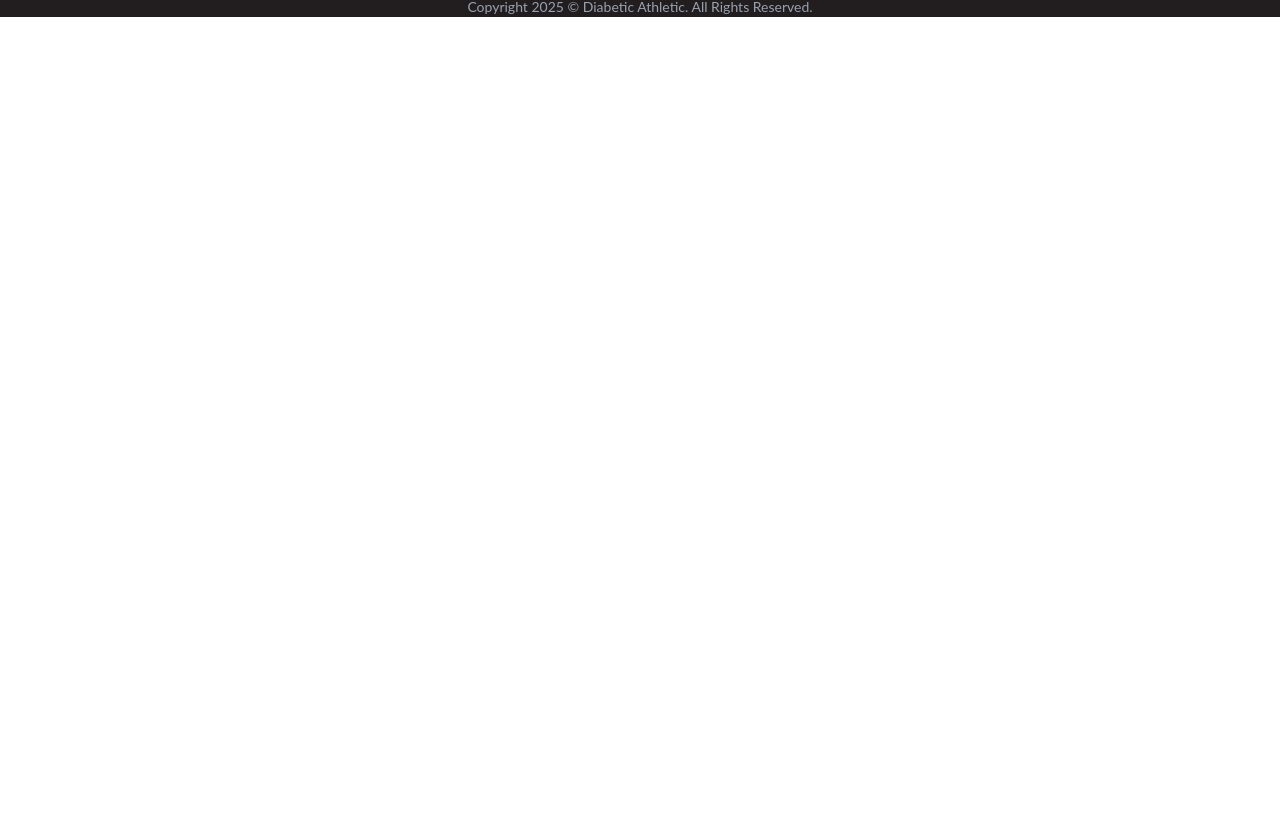
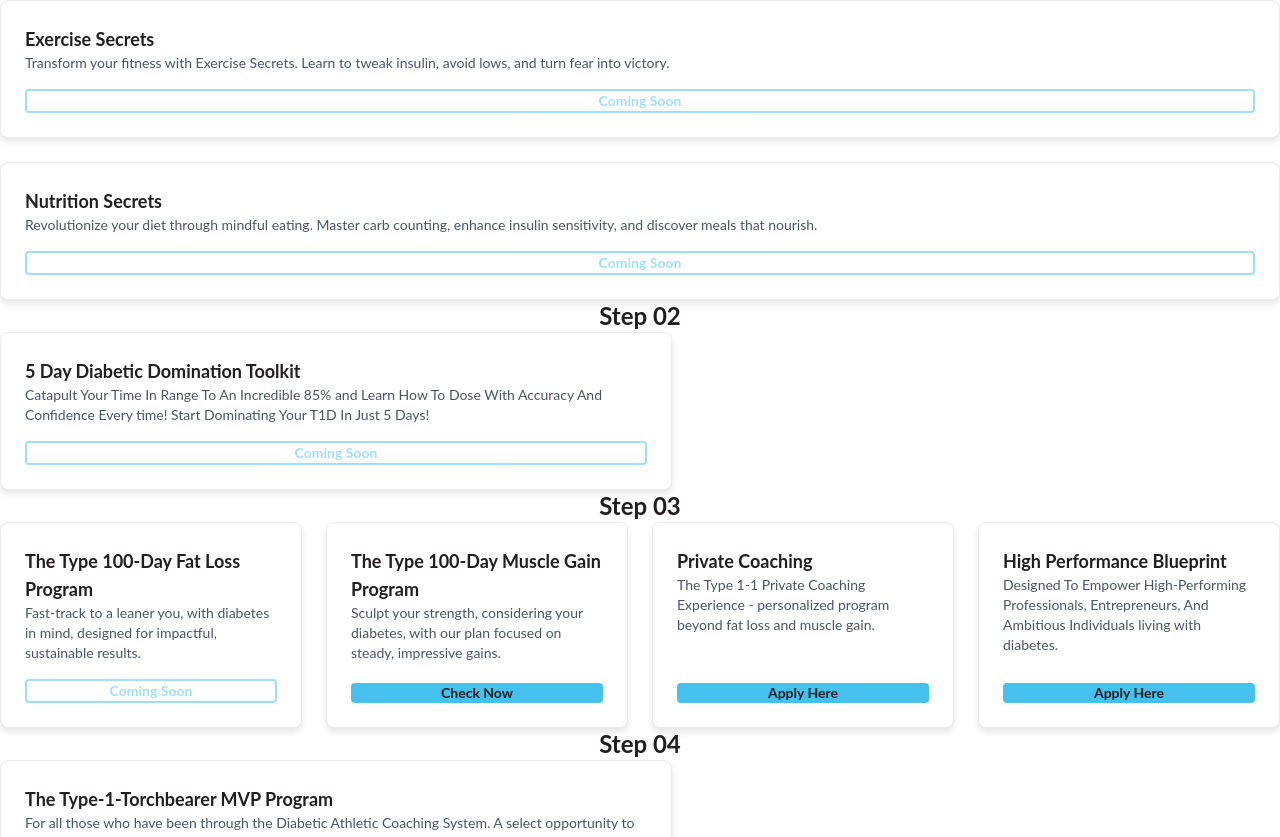
Before and after one commit to ExecutiveStandard/diabetic-athletic-v2, a React (Vite) app: page / in a window 1280 px wide. Shown: the part 783-1620 px from the top of the page. Before the commit the page ends 800 px from the top, so only its background shows below. Built offline with nearby package versions, Linux system fonts and the light colour scheme.

Commit message:
feat: build journey cards feature with step 01-04

```diff
--- a/src/App.jsx
+++ b/src/App.jsx
@@ -1,6 +1,7 @@
 import Nav from './components/Nav'
 import Footer from './components/Footer'
 import Hero from './features/hero/Hero'
+import JourneySection from './features/journey/JourneySection'
 
 export default function App() {
   return (
@@ -8,6 +9,7 @@ export default function App() {
       <Nav />
       <main className="flex-1">
         <Hero />
+        <JourneySection />
       </main>
       <Footer />
     </div>
--- a/src/data/home.json
+++ b/src/data/home.json
@@ -8,5 +8,74 @@
   "about": {
     "headline": "Start Your Journey",
     "description": "This site was created to help free you as a person living with diabetes, so you can get back to the core of what matters - living life on your terms beyond numbers with more muscle, peak health and outperforming the average as if it were the new normal..."
+  },
+  "journey": {
+    "headline": "Start Your Journey",
+    "description": "Not Sure where to get started? Here's where most future type champions start their journey!",
+    "steps": [
+      {
+        "id": 1,
+        "title": "Step 01",
+        "courses": [
+          {
+            "name": "Dosing Secrets",
+            "description": "Master your medication with this self-paced course for type 1 diabetics. Optimize your insulin, improve time in range, and gain confidence in your dosing.",
+            "status": "Coming Soon"
+          },
+          {
+            "name": "Exercise Secrets",
+            "description": "Transform your fitness with Exercise Secrets. Learn to tweak insulin, avoid lows, and turn fear into victory.",
+            "status": "Coming Soon"
+          },
+          {
+            "name": "Nutrition Secrets",
+            "description": "Revolutionize your diet through mindful eating. Master carb counting, enhance insulin sensitivity, and discover meals that nourish.",
+            "status": "Coming Soon"
+          }
+        ]
+      },
+      {
+        "id": 2,
+        "title": "Step 02",
+        "name": "5 Day Diabetic Domination Toolkit",
+        "description": "Catapult Your Time In Range To An Incredible 85% and Learn How To Dose With Accuracy And Confidence Every time! Start Dominating Your T1D In Just 5 Days!",
+        "status": "Coming Soon",
+        "singleCard": true
+      },
+      {
+        "id": 3,
+        "title": "Step 03",
+        "courses": [
+          {
+            "name": "The Type 100-Day Fat Loss Program",
+            "description": "Fast-track to a leaner you, with diabetes in mind, designed for impactful, sustainable results.",
+            "status": "Coming Soon"
+          },
+          {
+            "name": "The Type 100-Day Muscle Gain Program",
+            "description": "Sculpt your strength, considering your diabetes, with our plan focused on steady, impressive gains.",
+            "status": "Check Now"
+          },
+          {
+            "name": "Private Coaching",
+            "description": "The Type 1-1 Private Coaching Experience - personalized program beyond fat loss and muscle gain.",
+            "status": "Apply Here"
+          },
+          {
+            "name": "High Performance Blueprint",
+            "description": "Designed To Empower High-Performing Professionals, Entrepreneurs, And Ambitious Individuals living with diabetes.",
+            "status": "Apply Here"
+          }
+        ]
+      },
+      {
+        "id": 4,
+        "title": "Step 04",
+        "name": "The Type-1-Torchbearer MVP Program",
+        "description": "For all those who have been through the Diabetic Athletic Coaching System. A select opportunity to be sponsored and become an ambassador for others.",
+        "status": "Coming Soon",
+        "singleCard": true
+      }
+    ]
   }
 }
--- /dev/null
+++ b/src/features/journey/JourneyCard.jsx
@@ -0,0 +1,26 @@
+// src/features/journey/JourneyCard.jsx
+import Button from '../../components/Button'
+import styles from './journey.module.css'
+
+export default function JourneyCard({ name, description, status }) {
+  const getButtonVariant = () => {
+    if (status === 'Coming Soon') return 'outline'
+    return 'primary'
+  }
+
+  return (
+    <div className={styles.card}>
+      <div className={styles.cardContent}>
+        <h3 className="text-lg font-bold text-da-dark mb-2">{name}</h3>
+        <p className="text-sm text-gray-600 mb-4">{description}</p>
+      </div>
+      <Button
+        variant={getButtonVariant()}
+        size="sm"
+        disabled={status === 'Coming Soon'}
+      >
+        {status}
+      </Button>
+    </div>
+  )
+}
--- /dev/null
+++ b/src/features/journey/JourneySection.jsx
@@ -0,0 +1,48 @@
+// src/features/journey/JourneySection.jsx
+import JourneyCard from './JourneyCard'
+import styles from './journey.module.css'
+import homeData from '../../data/home.json'
+
+export default function JourneySection() {
+  const { journey } = homeData
+
+  return (
+    <section className={styles.journeySection}>
+      <div className="max-w-7xl mx-auto px-4 py-16">
+        <h2 className="text-4xl font-bold text-da-dark text-center mb-4">
+          {journey.headline}
+        </h2>
+        <p className="text-center text-gray-600 mb-12 max-w-2xl mx-auto">
+          {journey.description}
+        </p>
+
+        {journey.steps.map((step) => (
+          <div key={step.id} className="mb-16">
+            <h3 className="text-2xl font-bold text-da-dark mb-8 text-center">{step.title}</h3>
+
+            {step.singleCard ? (
+              <div className="max-w-2xl mx-auto mb-8">
+                <JourneyCard
+                  name={step.name}
+                  description={step.description}
+                  status={step.status}
+                />
+              </div>
+            ) : (
+              <div className={`grid grid-cols-1 md:grid-cols-${step.courses.length === 4 ? '2 lg:grid-cols-4' : '3'} gap-6`}>
+                {step.courses.map((course, idx) => (
+                  <JourneyCard
+                    key={idx}
+                    name={course.name}
+                    description={course.description}
+                    status={course.status}
+                  />
+                ))}
+              </div>
+            )}
+          </div>
+        ))}
+      </div>
+    </section>
+  )
+}
--- /dev/null
+++ b/src/features/journey/journey.module.css
@@ -0,0 +1,26 @@
+.journeySection {
+  background: white;
+  padding: 2rem 0;
+}
+
+.card {
+  background: white;
+  border: 1px solid #EBEBEB;
+  border-radius: 8px;
+  padding: 24px;
+  box-shadow: 0 4px 6px rgba(0, 0, 0, 0.1);
+  transition: transform 0.2s ease, box-shadow 0.2s ease;
+  display: flex;
+  flex-direction: column;
+  height: 100%;
+}
+
+.card:hover {
+  transform: translateY(-4px);
+  box-shadow: 0 6px 12px rgba(0, 0, 0, 0.15);
+}
+
+.cardContent {
+  flex: 1;
+  margin-bottom: 16px;
+}
```
